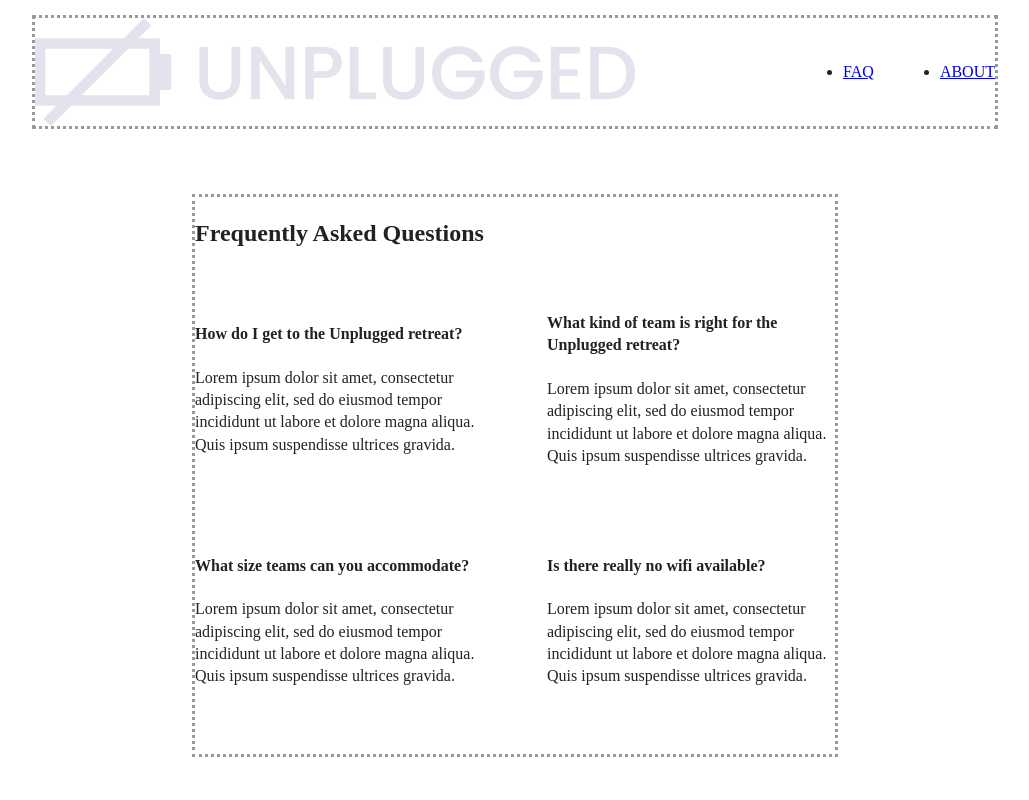
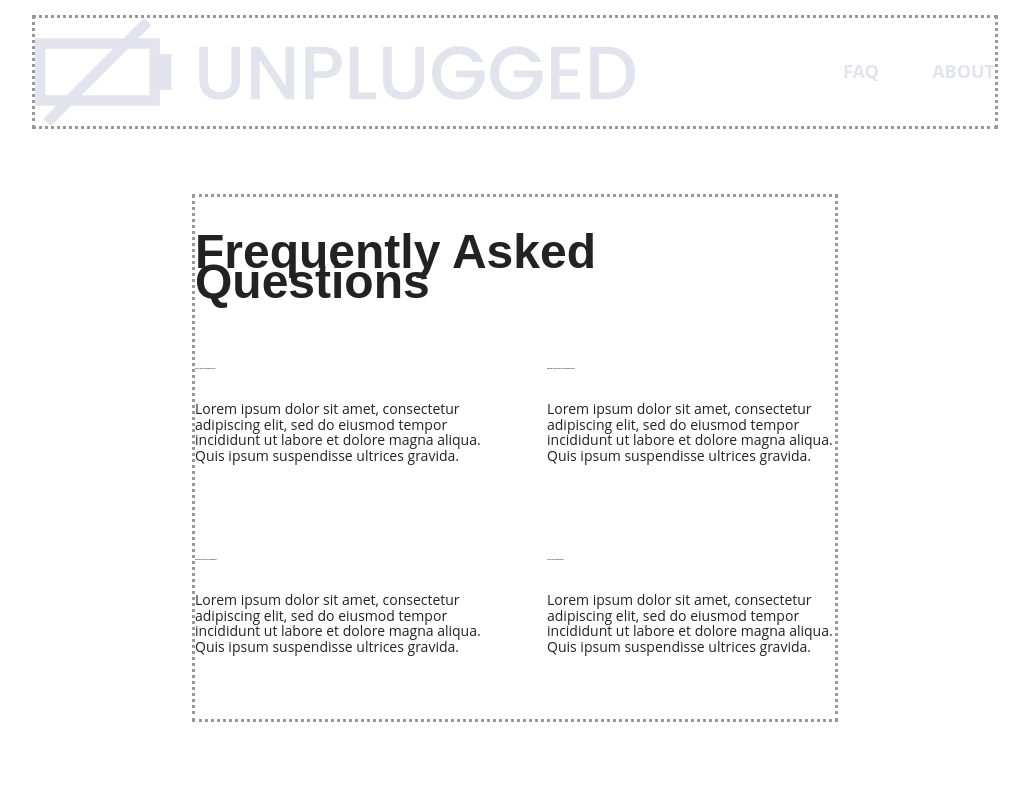
Before and after one commit to Dev-Wy/Unplugged, a website: page faq/index.html in a window 1280 px wide. Shown: the top 800 px of the page, without its empty margins (125-1154 px from the left). Drawn offline with Linux system fonts and the light colour scheme; files whose address does not match are found by name.

Commit message:
Responsive Text styling

```diff
--- a/css/main.css
+++ b/css/main.css
@@ -86,7 +86,82 @@ textarea {
 /* ==========================================================================
    Author's custom styles
    ========================================================================== */
+/* General Styles */
+html {
+  font-size: 16px;
+}
+
+body {
+  font-family: 'Open Sans', sans-serif;
+  font-size: 1em;
+  text-align: left;
+}
+
+ul,
+ol {
+  font-size: 1.125em;
+  font-weight: bold;
+  list-style-type: none;
+}
+
+a {
+  color: #e2e3ed;
+  text-decoration: none;
+}
+
+h1 {
+  font-family: 'Poppins', Arial, Helvetica, sans-serif;
+  font-size: 2.25em;
+  line-height: 2.6875em;
+}
+
+h2 {
+  font-family: 'Poppins', sans-serif;
+  font-size: 1.875em;
+}
+
+h3,
+h4 {
+  font-family: 'Poppins', sans-serif;
+  font-size: 1.125em;
+  margin: 20px 0;
+}
+
+p {
+  font-size: .875em;
+  line-height: 1.285em;
+}
+
+.reviews h2 {
+  line-height: 30px;
+}
+
+.faq h2 {
+  line-height: 30px;
+}
+
+.faq-content h4 {
+  line-height: 24px;
+}
+
+img {
+
+}
+
+figure {
+
+}
+
+address {
+ font-style: normal;
+}
+
 .content-wrapper {
+
+}
+
+
+   .content-wrapper {
   width: 90%;
   margin: 50px 0;
   border: 3px dotted #999;
@@ -394,6 +469,36 @@ FAQ Page
 /*Tablet styles here*/
 
 /* General styles */
+h1 {
+  font-size: 3em;
+  line-height: 48px;
+}
+
+h2 {
+  line-height: 48px;
+  font-size: 1.875em;
+}
+
+h3 {
+  line-height: 30px;
+  font-size: 1.5em;
+}
+
+
+footer h4,
+.contact h4 {
+  font-size: 1.5em;
+}
+
+footer p {
+  line-height: 18px;
+}
+
+.faq h4,
+.faq p {
+  font-size: .875em;
+  line-height: 15.75px;
+}
 
 .content-wrapper {
   width: 640px;
@@ -550,6 +655,40 @@ header {
 /*Desktop styles here*/
 
 /* General styles */
+h1 {
+  font-size: 3.75em;
+}
+
+h2 {
+  font-size: 2.25em;
+}
+
+.faq h2,
+.about h2,
+.mission h2 {
+  font-size: 3em;
+}
+
+h3,
+h4 {
+  font-size: 1.875em;
+}
+
+p {
+  font-size: 1.125em;
+  line-height: 24px;
+}
+
+.faq h4,
+p {
+  font-size: 1.125px;
+  line-height: 18px;
+}
+
+.faq h4 {
+  line-height: 24px;
+}
+
 
 .content-wrapper {
   max-width: 960px;
```
